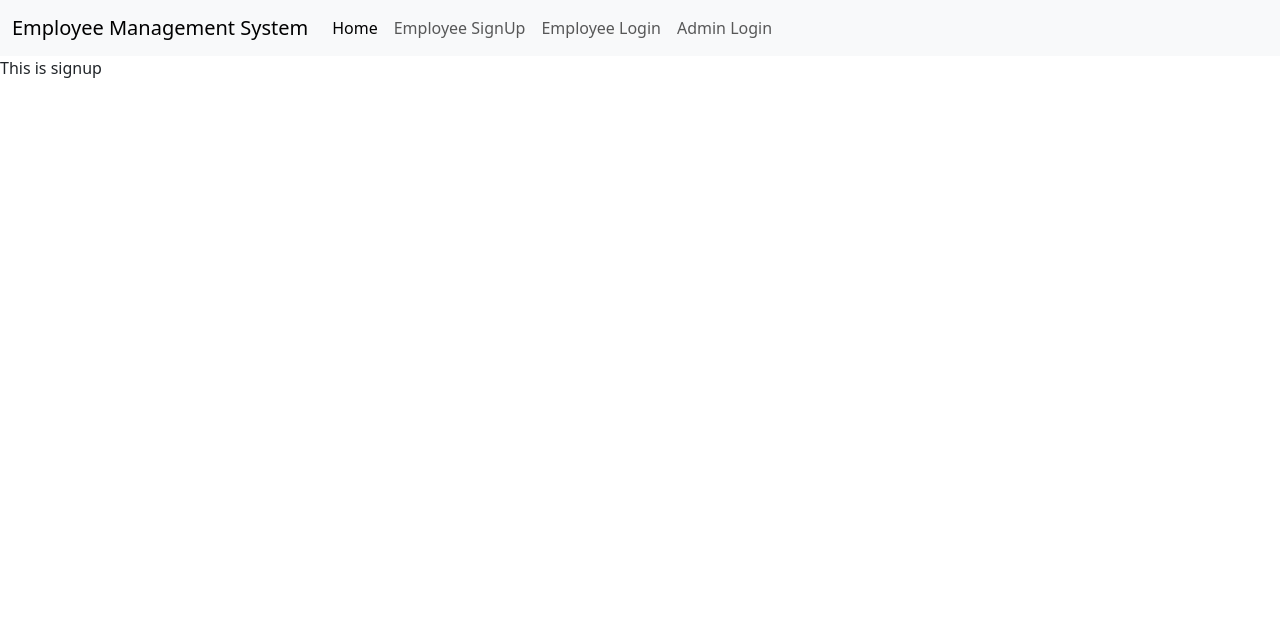
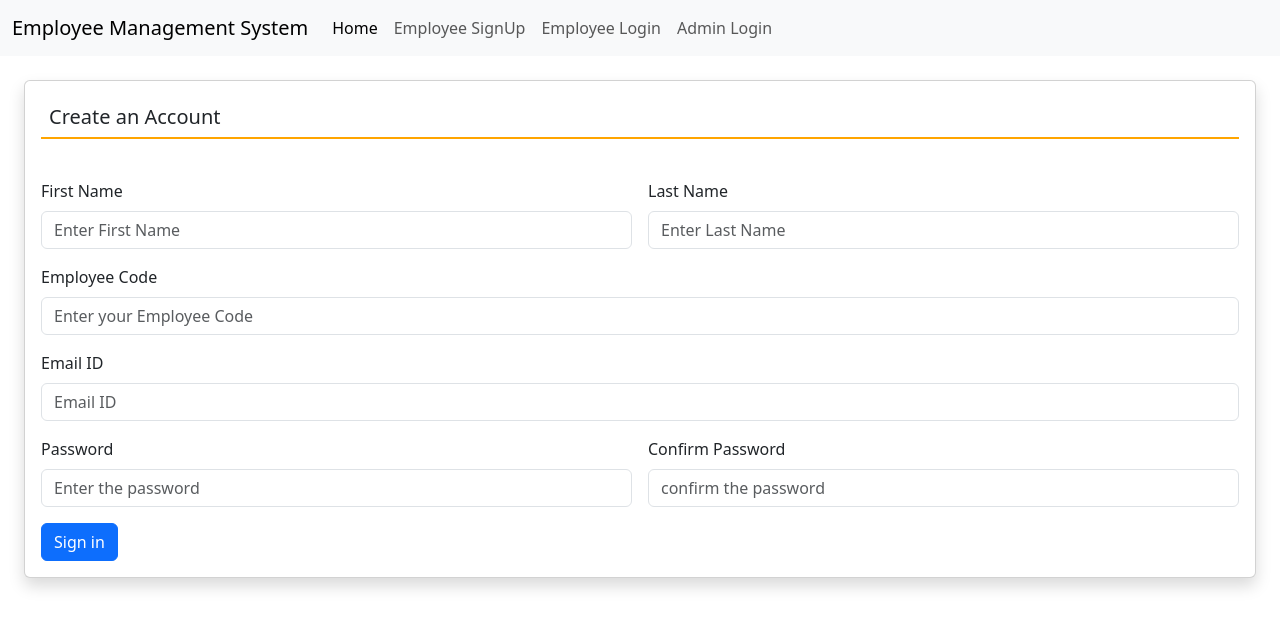
Before and after one commit to 019rohit/employee-mangaement-system, a Django app: page /registration/ in a window 1280 px wide. Shown: the top 628 px of the page. Run offline with Django 4.2, Linux system fonts and the light colour scheme.

Commit message:
created a form in signup page

```diff
--- a/employee/templates/registration.html
+++ b/employee/templates/registration.html
@@ -2,4 +2,63 @@
 
 {% block title %}Sign Up{% endblock title %}
 
-{% block body %}This is signup{% endblock body %}
+{% block body %}
+
+<script>
+    function checkpassword()
+    {
+        if(document.signup.pwd.value != document.signup.cpwd.value ){
+            alert('Password and Confirm password did not matched');
+            document.signup.cpwd.focus();
+            return false;
+        }
+        return true;
+    }
+</script>
+
+<div class="card shadow m-4">
+    <div class="card-body">
+        <h5 class="p-2" style="border-bottom : 2px solid orange">Create an Account</h5>
+    </div>
+
+    <form class="row g-3 p-3" method="po
+    " name="signup" onsubmit="return checkpassword()">
+        {% csrf_token %}
+        <div class="col-md-6">
+            <label class="form-label">First Name</label>
+            <input type="text" class="form-control" name="firstname" placeholder="Enter First Name">
+        </div>
+
+        <div class="col-md-6">
+            <label class="form-label">Last Name</label>
+            <input type="text" class="form-control" name="lastname" placeholder="Enter Last Name">
+        </div>
+
+        <div class="col-md-12">
+            <label class="form-label">Employee Code</label>
+            <input type="text" class="form-control" name="empcode" placeholder="Enter your Employee Code">
+        </div>
+
+        <div class="col-md-12">
+            <label class="form-label">Email ID</label>
+            <input type="email" class="form-control" name="email" placeholder="Email ID">
+        </div>
+
+        <div class="col-md-6">
+            <label class="form-label">Password</label>
+            <input type="password" class="form-control" name="pwd" placeholder="Enter the password">
+        </div>
+
+        <div class="col-md-6">
+            <label class="form-label">Confirm Password</label>
+            <input type="password" class="form-control" name="cpwd" placeholder="confirm the password">
+        </div>
+
+        <div class="col-12">
+            <button type="submit" class="btn btn-primary">Sign in</button>
+        </div>
+    </form>
+
+</div>
+
+{% endblock body %}
```
